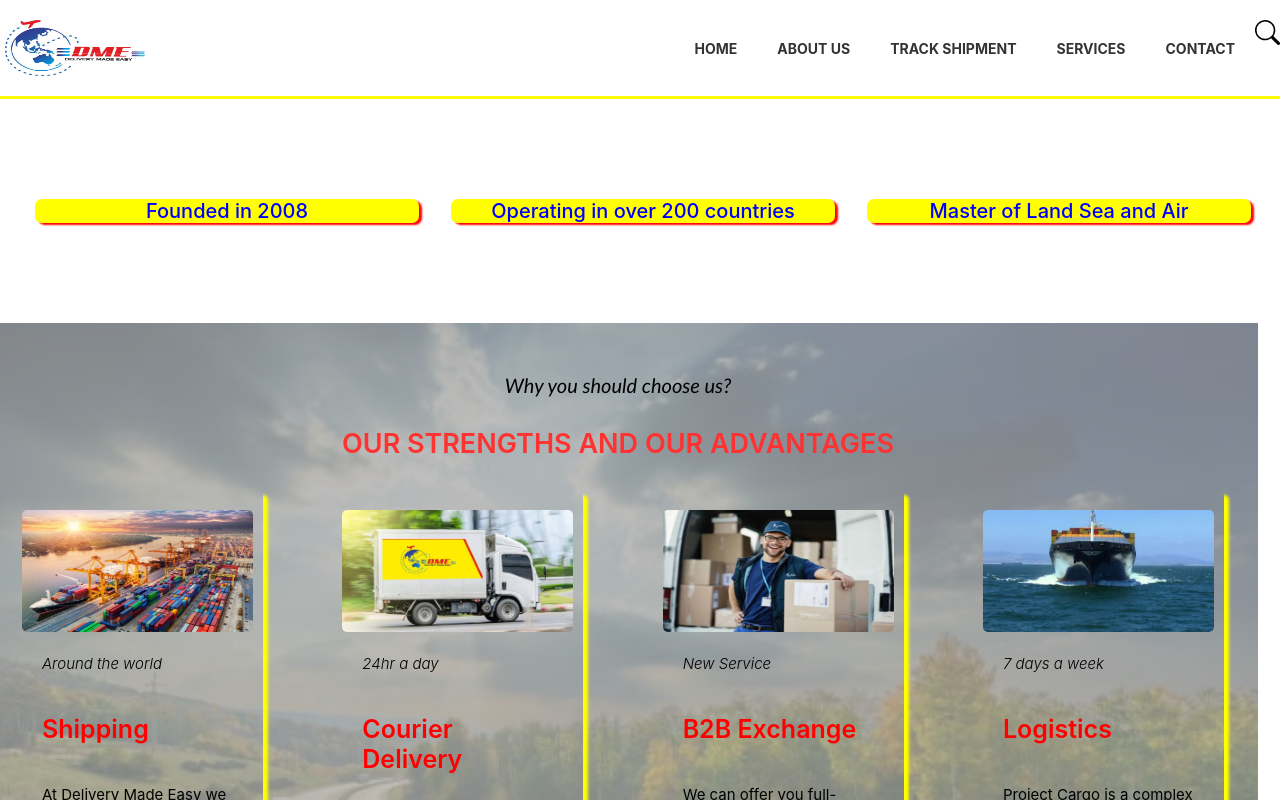
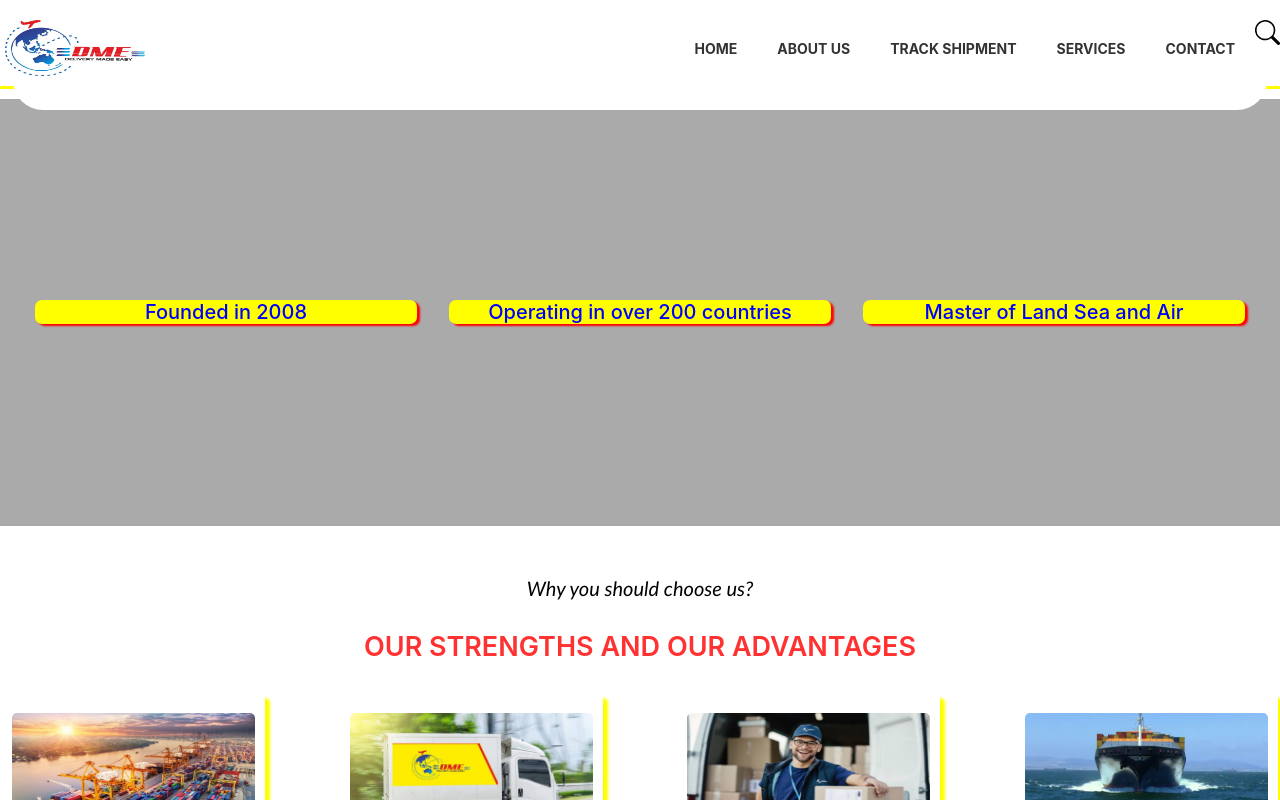
Before and after one commit to uche9/Delivery, a React (Create React App) app: page /about_us in a window 1280 px wide. Shown: the top 800 px of the page. Built offline with nearby package versions, Linux system fonts and the light colour scheme.

Commit message:
'improved'

```diff
--- a/src/App.js
+++ b/src/App.js
@@ -26,10 +26,10 @@ export default function App() {
                               <Route exact path='/track_shipment' element={<TrackShipment />} />
                               <Route exact path='/contact' element={<Contact />} />
                               <Route exact path='/service/b2b_exchange' element={ <ServDetails id='0' />} />
-                              <Route exact path='/service/courier_delivery' element={ <ServDetails id='1' />} />
+                             <Route exact path='/service/courier_delivery' element={ <ServDetails id='1' />} />
                               <Route exact path='/service/logistics' element={ <ServDetails id='2' />} />
-                              <Route path='*' element={ <Home />} />
 
+                             {/**  <Route path='*' element={ <div>Error</div>} /> */}
                   </Routes>
             </BrowserRouter>
 
--- a/src/components/NavBar/NavBar.css
+++ b/src/components/NavBar/NavBar.css
@@ -23,7 +23,7 @@
     flex-direction: column;
     justify-content:center;
     margin-bottom: 10px;
-    align-items:'' ;
+    align-items:center ;
     margin-left: 0px;
     width:100%;
     background-color: #fff;
@@ -40,7 +40,7 @@ flex-wrap: '';
 justify-content: space-between;
 margin-left:0px;
 margin-right:0px;
-margin-bottom: 10px;
+margin-bottom: 0px;
 margin-top:10px;
 padding: 0px 0px ;
 }
@@ -112,3 +112,15 @@ div.links{
     transition:1s;
 
 }
+
+
+.tab{
+    width: 98%;
+    height: 70%;
+    background-color:#fff;
+    z-index:-1;
+    border-radius: 50px;
+    position: absolute;
+    top: 50px;
+    align-self: center;
+}
--- a/src/components/NavBar/NavBar.js
+++ b/src/components/NavBar/NavBar.js
@@ -74,7 +74,7 @@ export default function NavBar(){
     const  link_array=link_array_data.map(el=>{
             return(
                 <>
-                         <div  id={el.way}  to={''} onClick={()=>setPath(el)}  className='link'>{el.place}</div>
+                         <div  id={el.way}  onClick={()=>setPath(el)}  className='link'>{el.place}</div>
 
                 </>
 
@@ -92,7 +92,7 @@ export default function NavBar(){
 
 
 
-    function NavBarSpread ({style1}){
+    function NavBarSpread ({style1, style2}){
 
        //set tab color for selected tab after page loads
 
@@ -111,14 +111,17 @@ export default function NavBar(){
                                         </div>
                                 </div>
                         </div>
+                        <div  className='tab' style={style2}>
 
-                    </div>
+                        </div>
+
+            </div>
            )
        }
 
 
 
-         function NavBarShrink ({style1}){
+         function NavBarShrink ({style1,style2}){
 
 
 
@@ -149,7 +152,7 @@ export default function NavBar(){
                                     <div className='link--search'>
 
                                          {drop?
-                                            <div onClick={dropMenu} style={{ marginRight:'15px',width:'30px'}} >{SVGData[0].code}</div>
+                                            <div onClick={dropMenu} style={{ marginLeft:'100px',width:'50%'}} >{SVGData[0].code}</div>
                                               :
                                             <div  onClick={closeMenu} style={{marginRight:'15px', width:'30px'}}> {SVGData[1].code}</div>
                                          }
@@ -165,6 +168,9 @@ export default function NavBar(){
                                             </div>
 
                                     </div>
+
+                          </div>
+                          <div  className='tab' style={style2}>
 
                           </div>
                     </div>
@@ -188,11 +194,11 @@ export default function NavBar(){
             {/*Nav Bar Conditional rendering */}
 
 
-            { scroller >=0 &&  width >=900 && <NavBarSpread style1={{ position:'relative', top: '0px'}}/> }
-            { scroller>150 &&  width >900  && <NavBarSpread  style1={{  position:'fixed', top:'0px'}} />
+            { scroller >=0 &&  width >=900 && <NavBarSpread style1={{ position:'relative', top: '0px'}} style2={{  display:'block',}}/> }
+            { scroller>150 &&  width >900  && <NavBarSpread  style1={{  position:'fixed', top:'0px'}}  style2={{  display:'none',}}/>
              }
-            { (scroller >=0 &&  width <900) &&  <NavBarShrink style1={{ position:'relative', top: '0px'}} />}
-            { (scroller>150 &&  width <900) && <NavBarShrink  style1={{ position:'fixed', top: '0px'}} /> }
+            { (scroller >=0 &&  width <900) &&  <NavBarShrink style1={{ position:'relative', top: '0px'}} style2={{  display:'block',}}/>}
+            { (scroller>150 &&  width <900) && <NavBarShrink  style1={{ position:'fixed', top: '0px'}} style2={{  display:'none',}}/> }
 
 
         </div>
--- a/src/components/ReachUs/ReachUs.js
+++ b/src/components/ReachUs/ReachUs.js
@@ -44,7 +44,7 @@ export default function ReachUs(){
     })
 
     return(
-        <div>
+        <div style={{backgroundColor:'#ccc'}}>
 
             <div
             style={{
@@ -55,8 +55,8 @@ export default function ReachUs(){
                      display:'flex', width:'100%',justifyContent:'center',
                      alignItems:'center',
                      flexWrap:'wrap',
-                     marginBottom:'100px',
-                     marginTop:'100px',
+                     marginBottom:'10px',
+                     marginTop:'10px',
                      }} >
                    { reach_us}
             </div>
--- a/src/components/Service/Service.css
+++ b/src/components/Service/Service.css
@@ -1,5 +1,5 @@
 .service--container{
-    margin-top:50px;
+    margin-top:0px;
     position:'';
     background-color:#333;
     width:100%;
--- a/src/components/Service/ServiceDetails/ServiceDetails.css
+++ b/src/components/Service/ServiceDetails/ServiceDetails.css
@@ -10,6 +10,7 @@
     align-self: center;
     width: 100%;
     aspect-ratio: 4;
+
 }
 
 .container--welcome--service{
@@ -20,7 +21,7 @@
     align-self: center;
     width: 80%;
     aspect-ratio: 1.4;
-    background-color:red;
+
 }
 
 .background-image-1{
--- a/src/components/Strength/Strength.css
+++ b/src/components/Strength/Strength.css
@@ -5,7 +5,7 @@
 
 .strength--container{
     align-self: center;
-    width:95%;
+    width:100%;
     height: auto;
     display:flex;
     flex-wrap: wrap;
@@ -13,15 +13,15 @@
     justify-content: space-between;
     align-items: center;
     border-bottom: 20px;
-    padding-right: 10px;
-    padding-left: 10px;
+
+
 }
 
 .background--image--strength {
     position:absolute;
     top:0x;
     width:100%;
-    height: 100%;
+    aspect-ratio: 1.3;
     filter: brightness(50%);
     opacity:0.5;
     margin:0;
--- a/src/components/Strength/Strength.js
+++ b/src/components/Strength/Strength.js
@@ -2,7 +2,7 @@
 //import ScrollAnimate from '../FuncLibrary/ScrollAnimate.js'
 import {useState, useEffect} from 'react'
 import './Strength.css'
-import image3 from './image3.jpeg'
+//import image3 from './image3.jpeg'
 import image_1 from './image_1.jpeg'
 import image_2 from './image_2.jpeg'
 import image_3 from './image_3.jpeg'
@@ -104,8 +104,10 @@ export default function Strength(){
 
     return(
         <div className='strength--container' >
+            {/**
+             * <img src={image3} alt='pics' className='background--image--strength'   />
 
-             <img src={image3} alt='pics' className='background--image--strength'   />
+            */}
 
              <p className='why--choose--us'>Why you should choose us?</p>
              <p style={{fontWeight:600, textAlign:'center', fontSize:'27px', marginTop:'20px', color:'rgb(255,50,50)'}}>OUR STRENGTHS AND OUR ADVANTAGES</p>
--- a/src/components/Tracker/Track.css
+++ b/src/components/Tracker/Track.css
@@ -1,12 +1,12 @@
 
 
 .tracker--container{
-    margin-top: 50px;
+    margin-top: 0px;
     display: flex;
     flex-direction: column;
     justify-content: center;
     align-items: center;
-    background-color: #eee;
+    background-color: #ccc;
 }
 
 .portal{
--- a/src/components/Welcome/Welcome.css
+++ b/src/components/Welcome/Welcome.css
@@ -32,7 +32,6 @@
  margin:0;
  animation:text   6008ms infinite ;
  padding: 5px;
- background-color: aqua;
 }
 
 @keyframes
--- a/src/components/WhoWeAre/WhoWeAre.js
+++ b/src/components/WhoWeAre/WhoWeAre.js
@@ -12,7 +12,11 @@ export default function WhoWeAre(){
 
     return(
         <div>
-
+            <div  style={{
+                          display:'flex',
+                          justifyContent:'center',
+                          alignItems:'center',
+                          backgroundColor:'#aaa', width:'100%', aspectRatio:'3'}}>
                         <div
                         style={{
                                 fontWeight:'500',
@@ -20,12 +24,16 @@ export default function WhoWeAre(){
                                 paddingLeft:'3px',paddingRight:'3px' ,
                                 color:'#00f',
                                 display:'flex', width:'100%', justifyContent:'space-evenly',
-                     marginBottom:'100px',
-                     marginTop:'100px',
-                     textAlign:'center'
+                                marginBottom:'10px',
+                                marginTop:'10px',
+                                textAlign:'center',
+
                                 }} >
+
                             { who_we_are}
                         </div>
+            </div>
+
 
              <Strength />
         </div>
```
Also changed, not shown: src/components/Footer/Footer.js (+22 -11 lines). Lines whose indentation alone changed are shown as unchanged.
